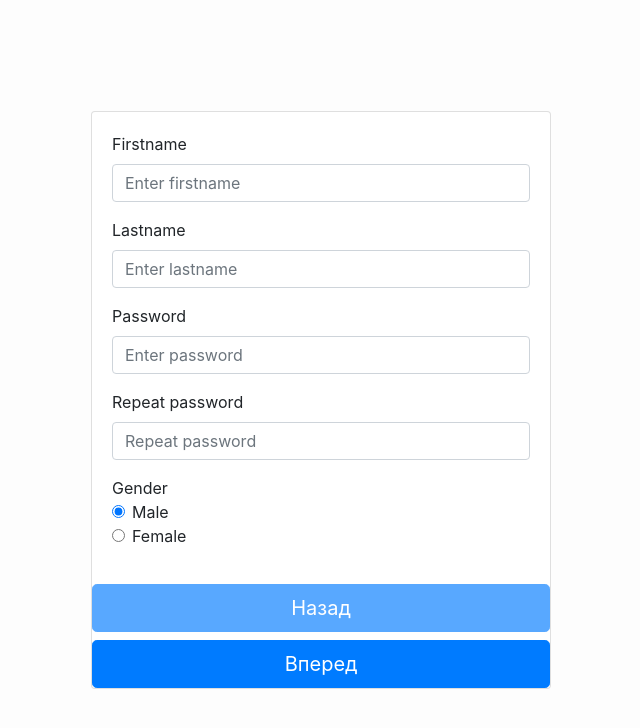
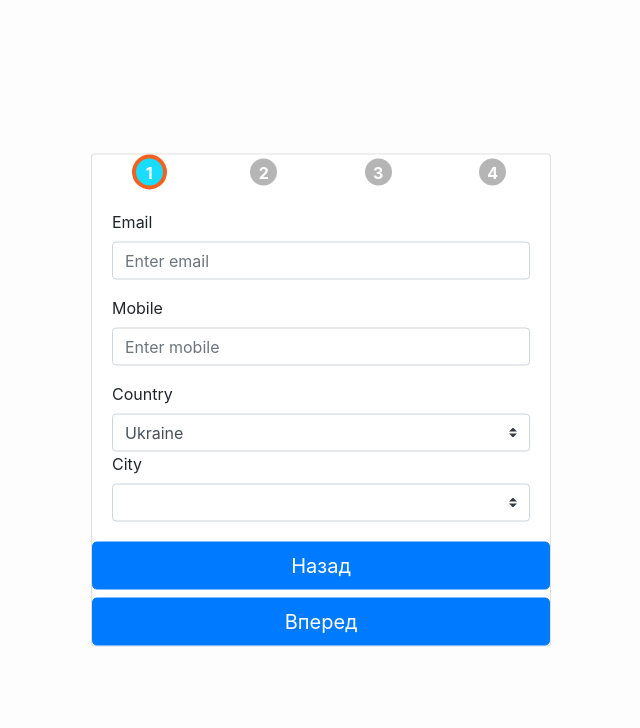
Before and after one commit to ReactWarriors/reactwarriors-form-task, a React (Create React App) app: page / in a window 1280 px wide. Shown: the top 728 px of the page, without its empty margins (319-959 px from the left). Built offline with nearby package versions, Linux system fonts and the light colour scheme.

Commit message:
Add styles

```diff
--- a/src/components/App.jsx
+++ b/src/components/App.jsx
@@ -3,17 +3,19 @@ import FirstPage from "./Pages/FirstPage";
 import SecondPage from "./Pages/SecondPage";
 import ThirdPage from "./Pages/ThirdPage";
 import FinishPage from "./Pages/FinishPage";
-import countries from "../data/countries";
+import StepButtons from "./StepButtons";
+
 import cities from "../data/cities";
 
 export default class App extends React.Component {
   constructor() {
     super();
     this.state = {
-      page: 1,
-      country: null,
-      city: null,
+      page: 2,
+      currentStep: 0,
       values: {
+        country: null,
+        city: null,
         firstname: "",
         lastname: "",
         password: "",
@@ -35,22 +37,26 @@ export default class App extends React.Component {
         {
           id: 0,
           isActive: true,
-          isCompleted: false
+          isCompleted: false,
+          name: "Basic"
         },
         {
           id: 1,
           isActive: false,
-          isCompleted: false
+          isCompleted: false,
+          name: "Contacts"
         },
         {
           id: 2,
           isActive: false,
-          isCompleted: false
+          isCompleted: false,
+          name: "Avatar"
         },
         {
           id: 3,
           isActive: false,
-          isCompleted: false
+          isCompleted: false,
+          name: "Finish"
         }
       ]
     };
@@ -132,6 +138,8 @@ export default class App extends React.Component {
   };
 
   nextPage = event => {
+    const { steps, currentStep } = this.state;
+    console.log(currentStep);
     const errors = this.validateFields();
     if (Object.keys(errors).length > 0) {
       this.setState(prevState => ({
@@ -141,16 +149,36 @@ export default class App extends React.Component {
         }
       }));
     } else {
-      this.setState(({ page }) => ({ page: page + 1 }));
+      const nextStep = currentStep + 1;
+      steps[currentStep].isCompleted = true;
+      steps[currentStep].isActive = false;
+      steps[nextStep].isCompleted = false;
+      steps[nextStep].isActive = true;
+      this.setState(({ page, currentStep }) => ({
+        page: page + 1,
+        currentStep: nextStep
+      }));
     }
   };
 
   prevPage = () => {
-    return this.setState(({ page }) => ({ page: page - 1 }));
+    const { steps, currentStep } = this.state;
+    console.log(currentStep);
+    const prevStep = currentStep - 1;
+    steps[currentStep].isCompleted = true;
+    steps[currentStep].isActive = false;
+    steps[prevStep].isCompleted = true;
+    steps[prevStep].isActive = false;
+    return this.setState(({ page, currentStep }) => ({
+      page: page - 1,
+      currentStep: prevStep
+    }));
   };
 
   selectCountry = event => {
-    this.setState({ ...this.state, country: event.target.value });
+    this.setState({
+      value: { ...this.state.value, country: event.target.value }
+    });
   };
 
   selectCity = event => {
@@ -162,13 +190,14 @@ export default class App extends React.Component {
       }
     }
     console.log(towns);
-    this.setState({ ...this.state, city: [...towns] });
+    this.setState({ value: { ...this.state, city: towns } });
   };
 
   render() {
-    const { page, values, errors, country, city } = this.state;
+    const { page, steps, values, errors, country, city } = this.state;
     return (
       <div className="form-container card">
+        <StepButtons steps={steps} />
         <form className="form card-body">
           {page === 1 && (
             <FirstPage
@@ -182,8 +211,6 @@ export default class App extends React.Component {
               values={values}
               onChange={this.onChange}
               errors={errors}
-              country={country}
-              city={city}
               selectCountry={this.selectCountry}
               selectCity={this.selectCity}
             />
--- a/src/components/Pages/Field.jsx
+++ b/src/components/Pages/Field.jsx
@@ -2,7 +2,6 @@ import React from "react";
 
 const Field = props => {
   const {
-    id,
     labelText,
     type,
     placeholder,
--- a/src/components/Pages/FinishPage.jsx
+++ b/src/components/Pages/FinishPage.jsx
@@ -2,7 +2,7 @@ import React from "react";
 
 export default class FinishPage extends React.Component {
   render() {
-    const { onChange, values, country, city, resetPages } = this.props;
+    const { values, resetPages } = this.props;
     return (
       <div class="card" style={{ width: "100%" }}>
         <img class="card-img-top" src={values.avatar} />
@@ -15,7 +15,7 @@ export default class FinishPage extends React.Component {
           <p class="card-text">
             Location: {values.country} {values.city}
           </p>
-          <a href="#" class="btn btn-primary" onClick={resetPages}>
+          <a href="#" className="btn btn-primary" onClick={resetPages}>
             Reset
           </a>
         </div>
--- a/src/components/Pages/SecondPage.jsx
+++ b/src/components/Pages/SecondPage.jsx
@@ -1,41 +1,10 @@
 import React from "react";
 import Field from "./Field";
 import countries from "../../data/countries";
+import cities from "../../data/cities";
 export default class SecondPage extends React.Component {
-  // <select
-  //   id="city"
-  //   name="city"
-  //   className="custom-select"
-  //   onChange={this.selectCity}
-  // >
-  //   {Object.values(cities)
-  //     .filter(city => city.country === this.state.geoLocation)
-  //     .map(city => (
-  //       <option
-  //         key={city.country}
-  //         value={city.country}
-  //         selected={city.country === this.state.city}
-  //       >
-  //         {city.name}
-  //       </option>
-  //     ))}
-  // </select>
-
-  // <option
-  //   key={}
-  //   value={cities[key]}
-  //   selected={cities[key] === this.state.country}
-  // >
-
   render() {
-    const {
-      onChange,
-      errors,
-      selectCity,
-      selectCountry,
-      country,
-      city
-    } = this.props;
+    const { onChange, errors, selectCity, selectCountry, values } = this.props;
     return (
       <div>
         <Field
@@ -63,7 +32,7 @@ export default class SecondPage extends React.Component {
             name="country"
             className="custom-select"
             onChange={selectCountry}
-            value={country}
+            value={values.country}
           >
             {countries.map(country => (
               <option key={country.id} value={country.id}>
@@ -72,6 +41,13 @@ export default class SecondPage extends React.Component {
             ))}
           </select>
           <label htmlFor="city">City</label>
+          <select
+            id="city"
+            name="city"
+            className="custom-select"
+            onChange={selectCity}
+            value={values.country}
+          />
         </div>
       </div>
     );
--- a/src/components/Pages/ThirdPage.jsx
+++ b/src/components/Pages/ThirdPage.jsx
@@ -2,7 +2,7 @@ import React from "react";
 
 export default class ThirdPage extends React.Component {
   render() {
-    const { errors, avatar, onChange, onChangeAvatar, values } = this.props;
+    const { onChangeAvatar, values } = this.props;
     return (
       <div>
         <img className="mb-4" width="100%" src={values.avatar} alt="" />
--- /dev/null
+++ b/src/components/StepButtons.jsx
@@ -0,0 +1,33 @@
+import React from "react";
+
+export default class StepButtons extends React.Component {
+  setClassName = step => {
+    let classValue = "step";
+    if (step.isActive) {
+      classValue = `${classValue}  is-active`;
+    }
+    if (step.isCompleted) {
+      classValue = `${classValue}  "is-completed"`;
+    } else {
+      classValue;
+    }
+    return classValue;
+  };
+
+  render() {
+    const { steps } = this.props;
+    return (
+      <div className="steps">
+        {steps.map(step => (
+          <button
+            key={step.id}
+            type="button"
+            className={this.setClassName(step)}
+          >
+            {step.id + 1}
+          </button>
+        ))}
+      </div>
+    );
+  }
+}
--- a/src/stylesheets/index.css
+++ b/src/stylesheets/index.css
@@ -6,6 +6,8 @@ body {
   position: absolute;
   top: 50%;
   left: 50%;
+  -webkit-transform: translate(-50%, -50%);
+  -ms-transform: translate(-50%, -50%);
   transform: translate(-50%, -50%);
   width: 460px;
 }
@@ -14,32 +16,21 @@ body {
   display: block;
 }
 
-.btn {
-  display: inline-block;
+input.invalid,
+select.invalid {
+  border-color: #dc3545;
+}
+
+.custom-file-label.invalid {
+  border-color: #dc3545;
+}
+
+.steps {
+  display: flex;
+  justify-content: space-around;
 }
 
 .step {
-  position: relative;
-  display: flex;
-  flex-direction: column;
-  flex-grow: 1;
-  flex-basis: 0;
-  align-items: center;
-}
-
-.step:not(:first-child)::before {
-  height: 0.2em;
-  width: 100%;
-  bottom: 0;
-  left: -50%;
-  top: 1rem;
-  content: " ";
-  display: block;
-  position: absolute;
-  background: #b5b5b5;
-}
-
-.step__marker {
   width: 35px;
   height: 35px;
   display: flex;
@@ -53,11 +44,11 @@ body {
   z-index: 1;
 }
 
-.step.is-active .step__marker {
-  background: #19ddfe;
+.step.is-completed {
+  background: #f26120;
+}
+
+.step.is-active {
+  background-color: #19ddfe;
   border: 4px solid #f26120;
 }
-
-.step__title {
-  font-weight: 700;
-}
```
